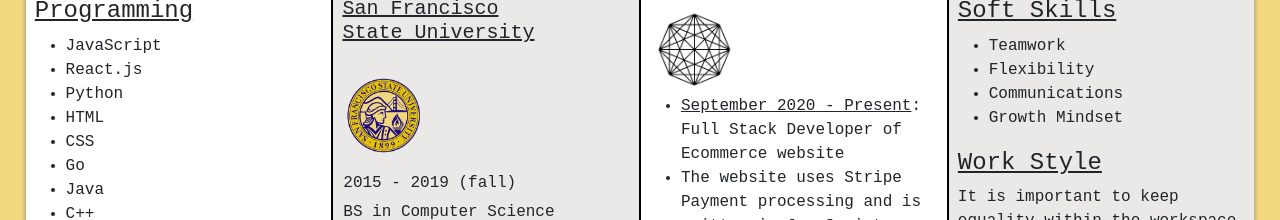
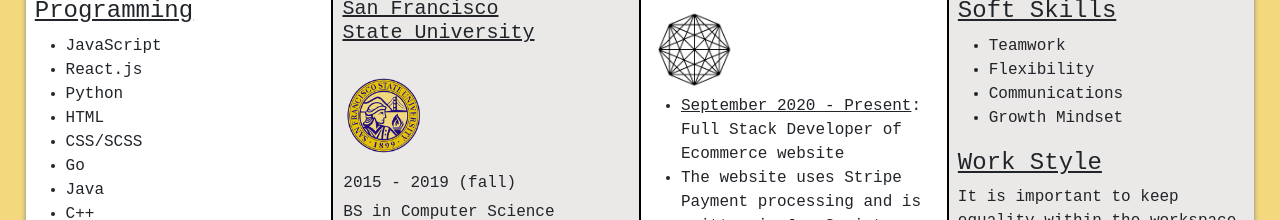
Before and after one commit to SamZaff/Portfolio, a React (Create React App) app: page / in a window 1280 px wide. Shown: the part 860-1080 px from the top of the page. Built offline with nearby package versions, Linux system fonts and the light colour scheme.

Commit message:
added scss to programming skills

```diff
--- a/src/App.css
+++ b/src/App.css
@@ -5,14 +5,10 @@
   width: 100%;
 }
 
-
 body, html {
   scroll-behavior: smooth;
   margin: 0;
   font-family: "Courier New" !important;
-
-
-
   background-color: #f3d87e !important;
 }
 
@@ -33,7 +29,6 @@ body, html {
   transform: translateX(-50%);
   vertical-align: middle;
   height: 100%;
-
 }
 
 .sunBanner p {
@@ -103,12 +98,10 @@ body, html {
   animation: fadein 1s;
 }
 
-
 .section-jump {
   bottom: 12vh;
   position: relative;
 }
-
 
  /*EXPERIENCE PAGE*/
 
@@ -143,19 +136,13 @@ body, html {
   font-weight: bold;
 }
 
-
 .experience:nth-child(odd) {
   background-color: white;
-
 }
 
 .experience:nth-child(even) {
   background-color: rgb(235, 232, 232);
-
 }
-
-
-
 
 .school-icon {
   display: inline-block;
@@ -185,12 +172,6 @@ body, html {
   width: 25%;
   margin-left: 5%;
   margin-bottom: 2%;
-  /* box-shadow: 0px 5px 5px grey; */
-
-}
-
-#xp ul {
-  /* border-bottom: 1px black solid; */
 }
 
 /*ABOUT PAGE*/
@@ -208,6 +189,7 @@ body, html {
   border-radius: 50%;
   box-shadow: 5px 5px 5px grey;
 }
+
 #me p {
   width: 100%;
   padding: 3%;
@@ -220,7 +202,6 @@ body, html {
  flex: .5;
  height: inherit;
  background-color: rgb(235, 232, 232);
-
 }
 
 #info ul {
@@ -228,8 +209,6 @@ body, html {
   padding-top: 7%;
   font-size: x-large;
   text-align: left;
-
-
 }
 
 #info li {
@@ -326,7 +305,6 @@ body, html {
   #section1 {
     margin-top: 26%;
   }
-
   #me, #info {
     font-size: x-large !important;
   }
@@ -339,7 +317,6 @@ body, html {
     padding-left: 0%;
   }
   .page {
-
     height: auto;
   }
   #traits {
@@ -375,7 +352,6 @@ body, html {
   #pager-nav {
     width: 80%;
     left: 10%;
-
   }
   #pager-nav button {
     width: 30%;
--- a/src/App.js
+++ b/src/App.js
@@ -59,7 +59,7 @@ function App() {
             <li>React.js</li>
             <li>Python</li>
             <li>HTML</li>
-            <li>CSS</li>
+            <li>CSS/SCSS</li>
             <li>Go</li>
             <li>Java</li>
             <li>C++</li>
```
